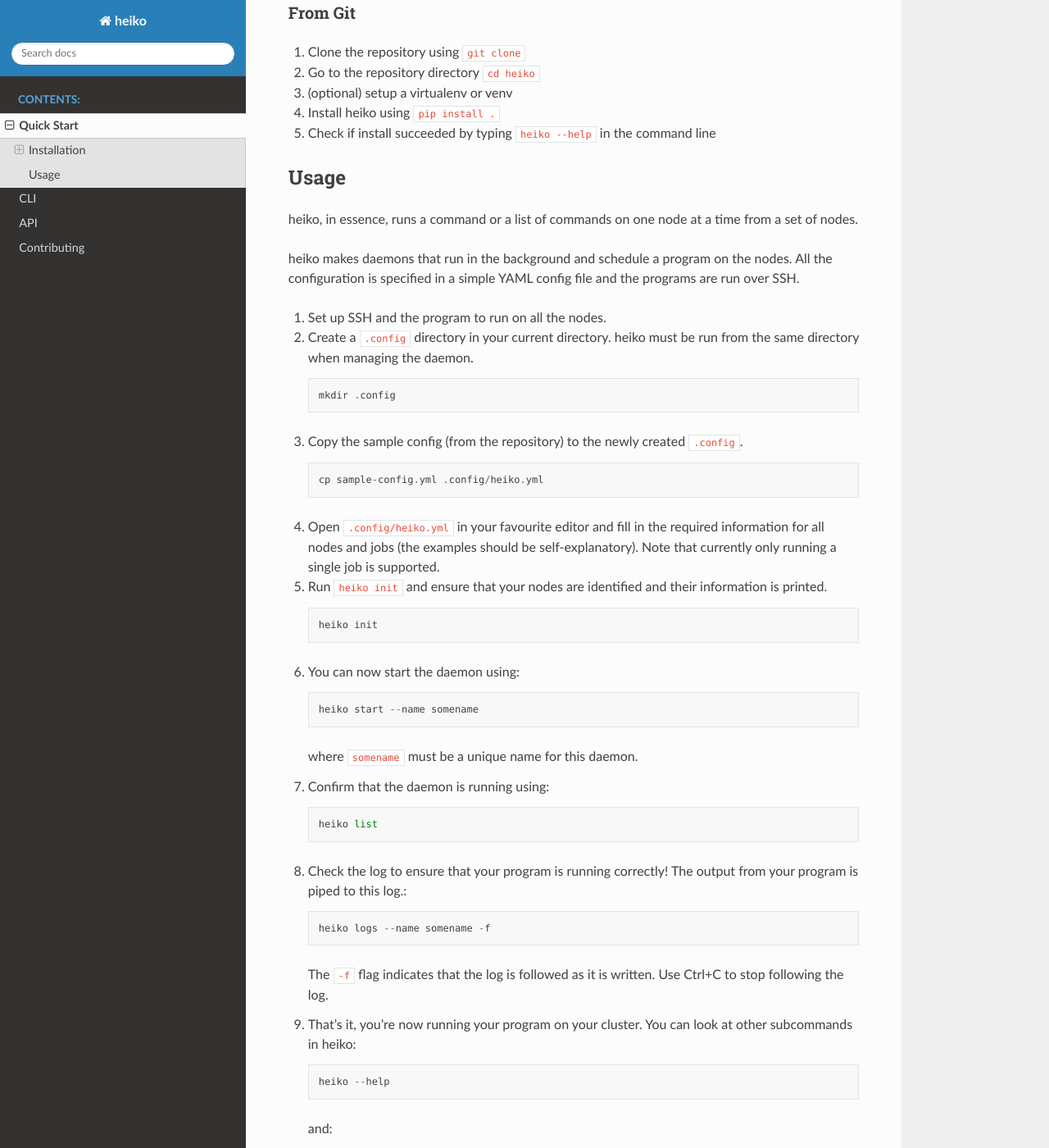
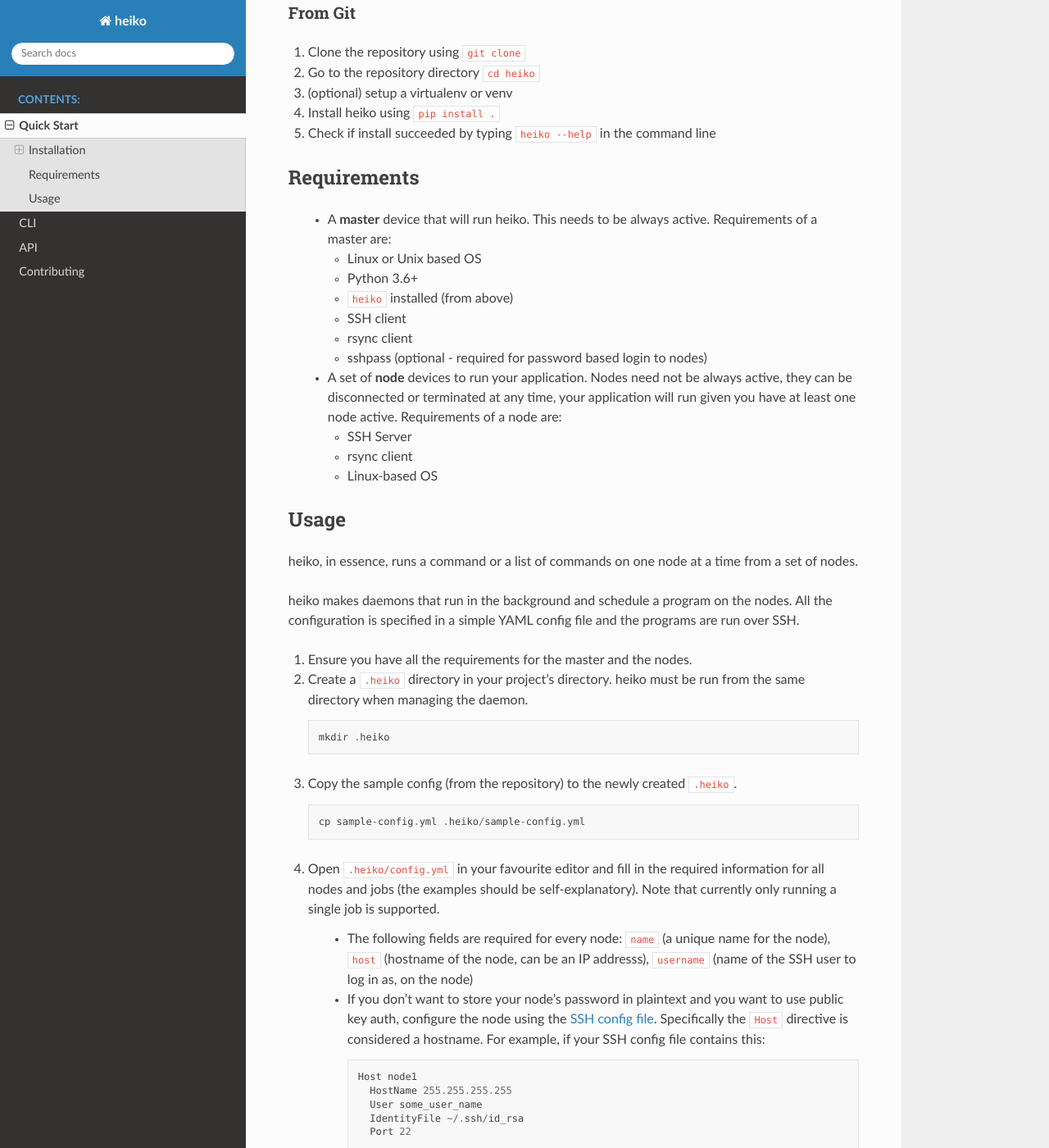
Before and after one commit to pesos/heiko, a Sphinx documentation site: the page built from docs/quickstart.rst, in a window 1280 px wide and 1400 px high, scrolled down 331 px. Shown: the whole window at 82% size. Built offline with Sphinx 7.4.7 and the Read the Docs theme 2.0.0, drawn with Linux system fonts in a browser that asks for light colours; some of the changed text lies outside the part shown.

Commit message:
Update quickstart with requirements, more details on config

```diff
--- a/docs/quickstart.rst
+++ b/docs/quickstart.rst
@@ -22,6 +22,29 @@ From Git
 4. Install heiko using ``pip install .``
 5. Check if install succeeded by typing ``heiko --help`` in the command line
 
+
+Requirements
+------------
+
+ - A **master** device that will run heiko. This needs to be always active.
+   Requirements of a master are:
+
+   - Linux or Unix based OS
+   - Python 3.6+
+   - ``heiko`` installed (from above)
+   - SSH client
+   - rsync client
+   - sshpass (optional - required for password based login to nodes)
+
+ - A set of **node** devices to run your application. Nodes need not be
+   always active, they can be disconnected or terminated at any time, your
+   application will run given you have at least one node active.
+   Requirements of a node are:
+
+   - SSH Server
+   - rsync client
+   - Linux-based OS
+
 Usage
 -----
 
@@ -32,33 +55,61 @@ heiko makes daemons that run in the background and schedule a program on the nod
 All the configuration is specified in a simple YAML config file and the programs are
 run over SSH.
 
-1. Set up SSH and the program to run on all the nodes.
-2. Create a ``.config`` directory in your current directory.
+1. Ensure you have all the requirements for the master and the nodes.
+2. Create a ``.heiko`` directory in your project's directory.
    heiko must be run from the same directory when managing the daemon.
    ::
 
-        mkdir .config
+        mkdir .heiko
 
 3. Copy the sample config (from the
-   repository) to the newly created ``.config``.
+   repository) to the newly created ``.heiko``.
    ::
 
-        cp sample-config.yml .config/heiko.yml
+        cp sample-config.yml .heiko/sample-config.yml
 
-4. Open ``.config/heiko.yml`` in your favourite editor and fill in the required
+4. Open ``.heiko/config.yml`` in your favourite editor and fill in the required
    information for all nodes and jobs (the examples should be self-explanatory).
    Note that currently only running a single job is supported.
-5. Run ``heiko init`` and ensure that your nodes are identified and their information
-   is printed.
+
+    - The following fields are required for every node: ``name`` (a unique name for the node),
+      ``host`` (hostname of the node, can be an IP addresss), ``username`` (name of the SSH user
+      to log in as, on the node)
+    - If you don't want to store your node's password in plaintext and you want to use
+      public key auth, configure the node using the `SSH config file <https://www.ssh.com/ssh/config/>`_.
+      Specifically the ``Host`` directive is considered a hostname. For example, if your SSH config file
+      contains this::
+
+          Host node1
+            HostName 255.255.255.255
+            User some_user_name
+            IdentityFile ~/.ssh/id_rsa
+            Port 22
+
+      And ``ssh node1`` on the command line works, your heiko config.yml file can have
+
+      .. code-block:: yaml
+
+          nodes:
+            - name: node1
+              host: node1
+              username: some_user_name
+
+    - The list of commands under ``init`` will run on the nodes when ``heiko init`` is run and the
+      commands under ``commands`` will be run on the nodes, by the daemon, after ``heiko start``.
+5. Run ``heiko init --name somename``: this will rsync your project directory to a directory inside
+   ``~/.heiko`` on the node. Optionally add a ``.heiko/rsync-ignore`` file listing the files to be
+   ignored when rsync'ing (similar to a ``.gitignore``).
    ::
 
-        heiko init
+        heiko init --name somename
+
+   where ``somename`` must be a unique name for this daemon.
 
 6. You can now start the daemon using::
 
         heiko start --name somename
 
-   where ``somename`` must be a unique name for this daemon.
 7. Confirm that the daemon is running using::
 
         heiko list
@@ -68,7 +119,8 @@ run over SSH.
 
         heiko logs --name somename -f
 
-   The ``-f`` flag indicates that the log is followed as it is written. Use
+   The ``-f`` flag indicates that the log is followed as it is written (warning:
+   this flag currently uses unnecessary CPU power, ensure that isn't left running). Use
    Ctrl+C to stop following the log.
 9. That's it, you're now running your program on your cluster. You can look
    at other subcommands in heiko::
```
